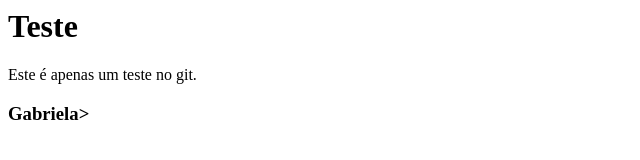
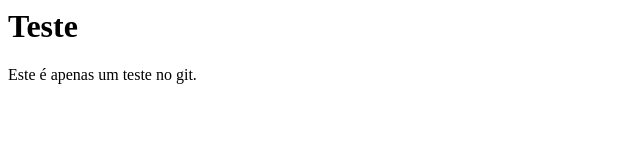
Before and after one commit to gabferreiraan/gabferreiraan.github.io, a plain HTML site: page teste.html in a window 1280 px wide. Shown: the whole page, without its empty margins (0-640 px from the left). Drawn offline with Linux system fonts and the light colour scheme.

Commit message:
exclusao do link

```diff
--- a/teste.html
+++ b/teste.html
@@ -5,6 +5,5 @@
     <body>
         <h1>Teste</h1>
         <p>Este é apenas um teste no git.</p>
-        <h3>Gabriela></h3>
     </body>
 </html>
```
